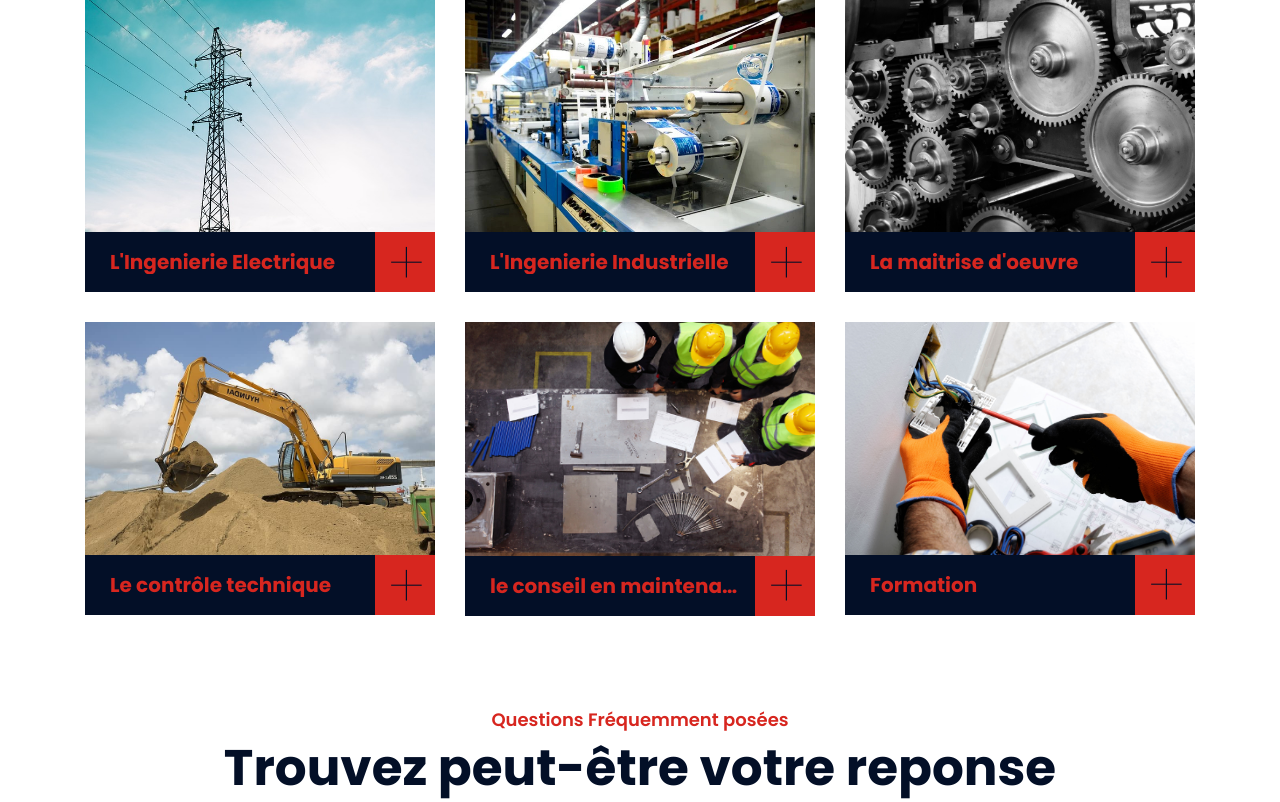
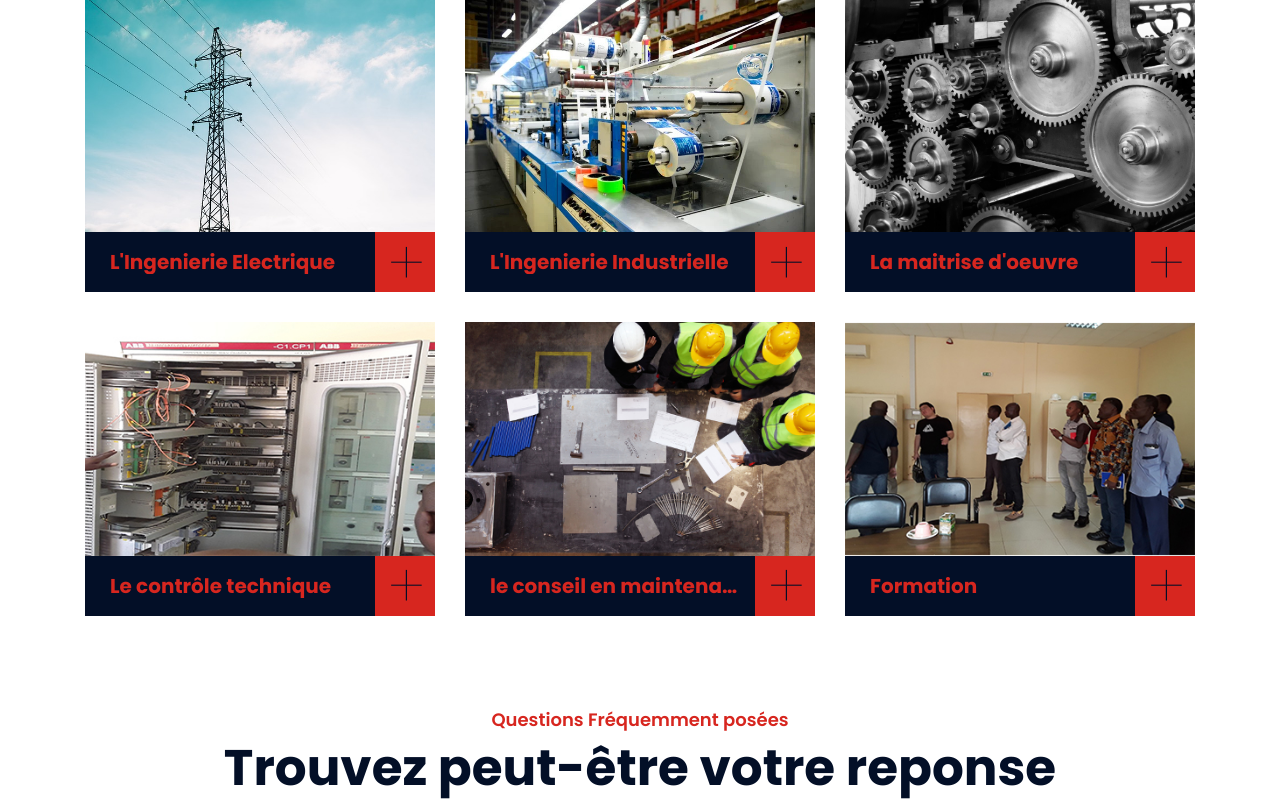
Before and after one commit to haalemtic/icb, a PHP site: page /service.php in a window 1280 px wide. Shown: the part 709-1511 px from the top of the page. Run offline with PHP 8.4, Linux system fonts and the light colour scheme; some libraries are stand-ins or nearby versions.

Commit message:
last-modif

```diff
--- a/index.php
+++ b/index.php
@@ -44,7 +44,7 @@
             </ol>
             <div class="carousel-inner">
                 <div class="carousel-item active">
-                    <img src="img/caroussel-1.jpg" alt="Carousel Image">
+                    <img src="img/caroussel-4.jpg" alt="Carousel Image">
                     <div class="carousel-caption">
                         <p class="animated fadeInRight">Nous sommes les Professionnels</p>
                         <h1 class="animated fadeInLeft">Qu'il vous faut Pour vos Projets</h1>
@@ -53,7 +53,7 @@
                 </div>
 
                 <div class="carousel-item">
-                    <img src="img/caroussel-2.jpg" alt="Carousel Image">
+                    <img src="img/caroussel-5.jpg" alt="Carousel Image">
                     <div class="carousel-caption">
                         <p class="animated fadeInRight">Des Ingenieurs Qualifiés</p>
                         <h1 class="animated fadeInLeft">La Meilleure Expertise sur le marché</h1>
@@ -62,7 +62,7 @@
                 </div>
 
                 <div class="carousel-item">
-                    <img src="img/caroussel-3.jpg" alt="Carousel Image">
+                    <img src="img/caroussel-6.jpg" alt="Carousel Image">
                     <div class="carousel-caption">
                         <p class="animated fadeInRight">Depuis 1996 nous sommes avec vous</p>
                         <h1 class="animated fadeInLeft">26 Ans D'Expérience</h1>
--- a/widgets/services.php
+++ b/widgets/services.php
@@ -64,7 +64,7 @@
                 <div class="col-lg-4 col-md-6 wow fadeInUp" data-wow-delay="0.4s">
                     <div class="service-item">
                         <div class="service-img">
-                            <img src="img/service-section-4.jpg" alt="Image">
+                            <img src="img/service-section-8.jpg" alt="Image">
                             <div class="service-overlay">
                                 <p>
                                     Nous effectuons le contrôle technique de tous vos équipements et assurons une durée d'utilisation maximale de votre équipement pour un meilleur taux de rendement.
@@ -72,7 +72,7 @@
                         </div>
                         <div class="service-text">
                             <h3>Le contrôle technique</h3>
-                            <a class="btn" href="img/service-section-4.jpg" data-lightbox="service">+</a>
+                            <a class="btn" href="img/service-section-8.jpg" data-lightbox="service">+</a>
                         </div>
                     </div>
                 </div>
@@ -95,7 +95,7 @@
                 <div class="col-lg-4 col-md-6 wow fadeInUp" data-wow-delay="0.6s">
                     <div class="service-item">
                         <div class="service-img">
-                            <img src="img/service-section-6.jpg" alt="Image">
+                            <img src="img/service-section-7.jpg" alt="Image">
                             <div class="service-overlay">
                                 <p>
                                     Nous formons dans le domaine de l'ingenierie electrique et industrielle
@@ -104,7 +104,7 @@
                         </div>
                         <div class="service-text">
                             <h3>Formation</h3>
-                            <a class="btn" href="img/service-section-6.jpg" data-lightbox="service">+</a>
+                            <a class="btn" href="img/service-section-7.jpg" data-lightbox="service">+</a>
                         </div>
                     </div>
                 </div>
```
Also changed, not shown: img/about.jpg, img/caroussel-4.jpg (added), img/caroussel-5.jpg (added), img/caroussel-6.jpg (added), img/portfolio-1.jpg, img/portfolio-2.jpg, img/service-section-7.jpg (added), img/service-section-8.jpeg (added), img/service-section-8.jpg (added).
